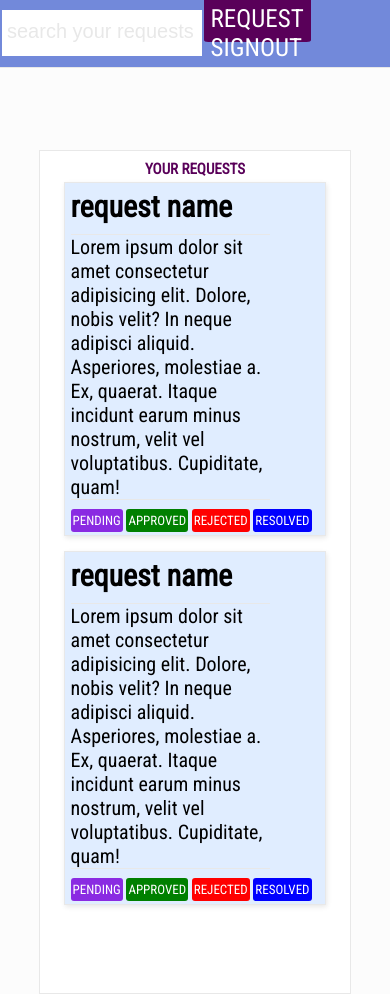
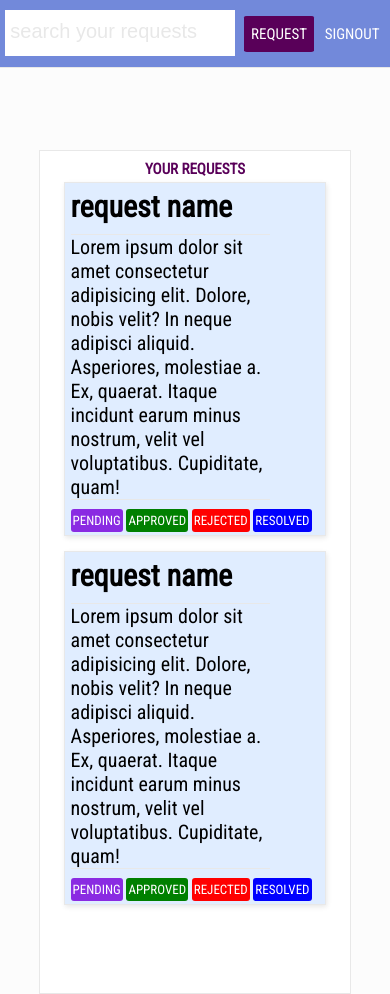
Before and after one commit to emmanuelnwogbo/maintenance-tracker-app, a plain HTML site: page ui/home.html in a window 390 px wide. Drawn offline with Linux system fonts and the light colour scheme.

Commit message:
added media queries to branch

```diff
--- a/ui/css/home.mediaqueries.css
+++ b/ui/css/home.mediaqueries.css
@@ -90,6 +90,9 @@
     width: 60%;
     height: 50px;
   }
+  .header_btn {
+    font-size: 20px;
+  }
   .request {
     width: 90%;
     margin-top: 10px;
@@ -112,6 +115,9 @@
   .header_input {
     width: 60%;
     height: 50px;
+  }
+  .header_btn {
+    font-size: 15px;
   }
   .request {
     width: 90%;
@@ -204,7 +210,7 @@
     font-size: 10px;
   }
   .container {
-    margin-top: 150px;
+    margin-top: 100px;
   }
   .container_h1 {
     font-size: 15px;
```
